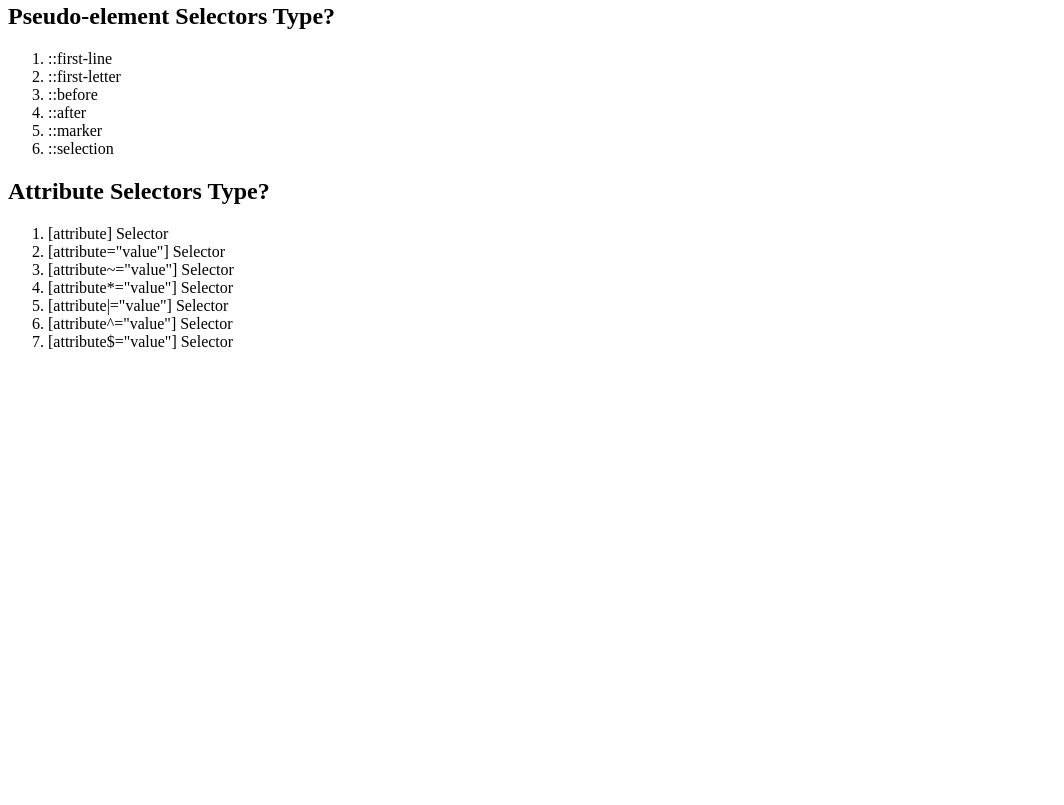
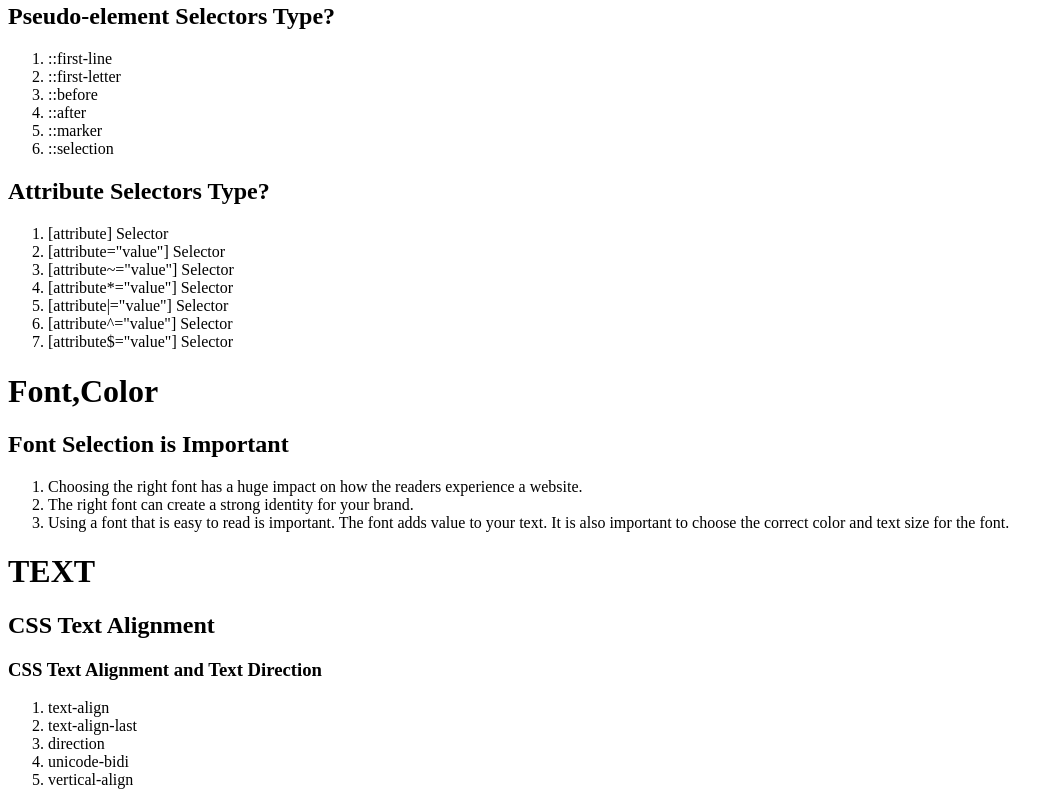
Before and after one commit to sathishsj62/fed01-test, a plain HTML site: page index.html in a window 1280 px wide. Shown: the part 4729-5534 px from the top of the page, without its empty margins (0-1064 px from the left). Before the commit the page ends 5096 px from the top, so only its background shows below. Drawn offline with Linux system fonts and the light colour scheme.

Commit message:
modified:index.html

```diff
--- a/index.html
+++ b/index.html
@@ -250,7 +250,7 @@
     </h2>
     <!-- wbr -->
     <h2>
-         <wbr> tag-word break Opportunity.It used to create break between words
+        <wbr> tag-word break Opportunity.It used to create break between words
     </h2>
     today exam is over for all submit ur reports uhgsuygugawuxbauidxsax7dsgxjsahxsa78ctsaucgsx7<wbr>stusgs7tsxysfx6s<wbr>gxsytsugsysgx
     <!-- Css Selector -->
@@ -310,6 +310,29 @@
         <li>[attribute^="value"] Selector</li>
         <li>[attribute$="value"] Selector</li>
     </ol>
+    <h1>Font,Color</h1>
+    <h2>Font Selection is Important</h2>
+
+    <ol>
+        <li>Choosing the right font has a huge impact on how the readers experience a website.</li>
+
+        <li>The right font can create a strong identity for your brand.</li>
+
+        <li>Using a font that is easy to read is important. The font adds value to your text. It is also important to
+            choose the correct color and text size for the font.</li>
+
+    </ol>
+    <h1>TEXT</h1>
+    <h2>CSS Text Alignment</h2>
+    <h3>CSS Text Alignment and Text Direction</h3>
+
+    <ol>
+        <li>text-align</li>
+        <li>text-align-last</li>
+        <li> direction</li>
+        <li> unicode-bidi</li>
+        <li>vertical-align</li>
+    </ol>
 
 
 
```
